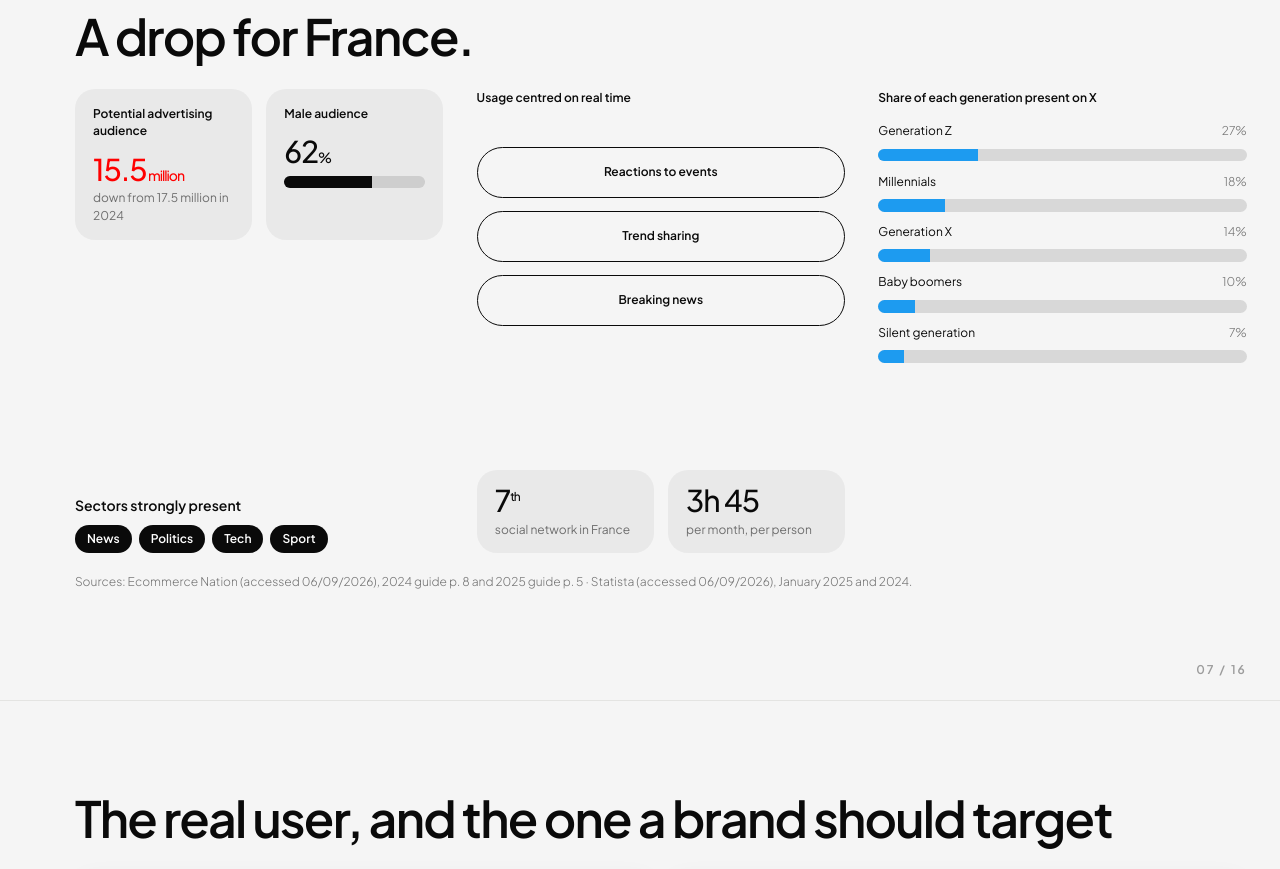
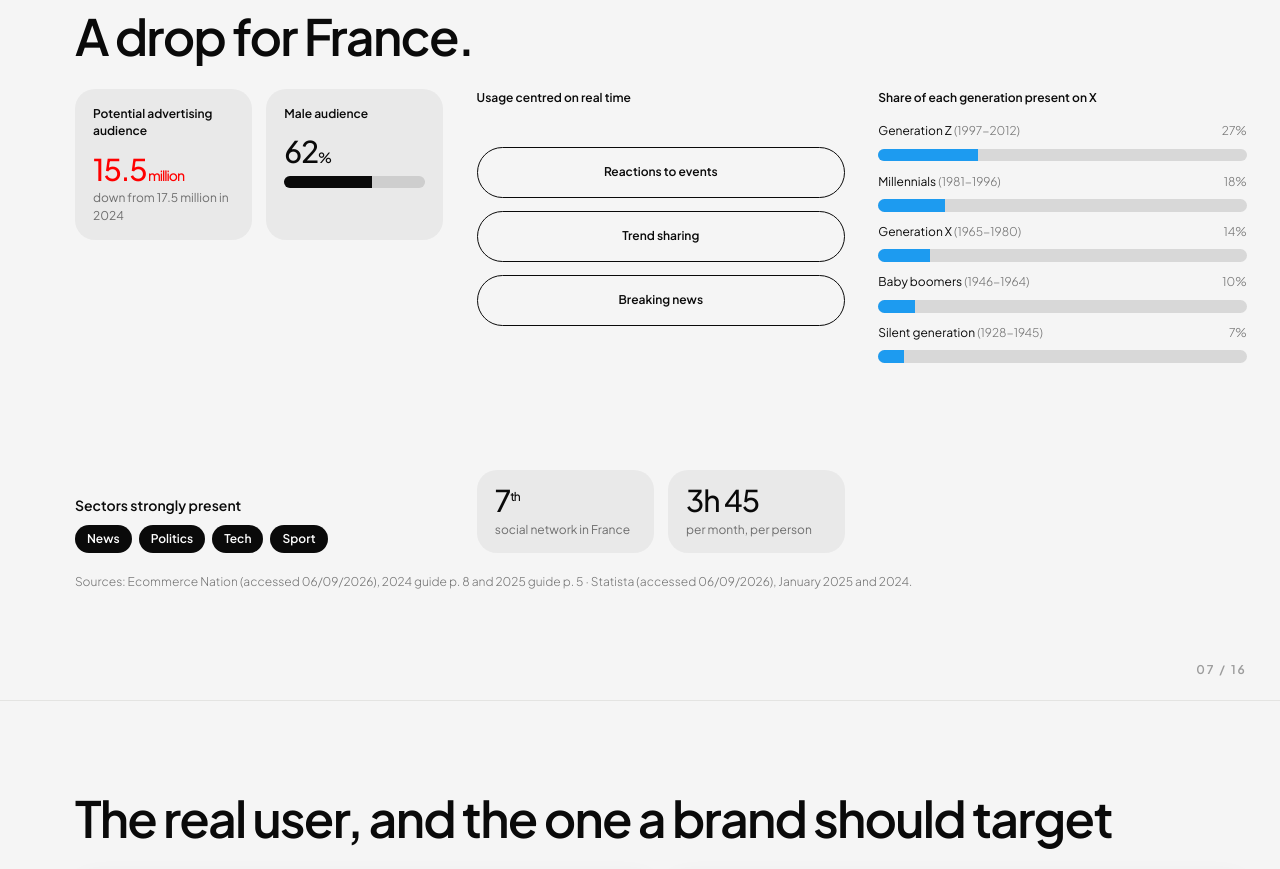
Before and after one commit to sosocht/cartographie-x, a plain HTML site: page en/index.html in a window 1280 px wide. Shown: the part 4900-5769 px from the top of the page. Drawn offline with Linux system fonts and the light colour scheme.

Commit message:
Slide 7 : annees de naissance entre parentheses pour chaque generation
Co-Authored-By: Claude Opus 5 (1M context) <noreply@anthropic.com>

```diff
--- a/en/index.html
+++ b/en/index.html
@@ -664,11 +664,11 @@ body.notesvues section.ici .notes{display:block}
       <div style="justify-content:flex-start">
         <p class="corps" style="margin:0;color:var(--encre);font-weight:600">Share of each generation present on X</p>
         <div class="gen" data-tw="generations" style="margin-top:.8em">
-          <div class="jauge"><span>Generation Z</span><span class="detail">27%</span></div><div class="jauge-barre"><i style="width:27%;background:var(--bleu)"></i></div>
-          <div class="jauge" style="margin-top:.8em"><span>Millennials</span><span class="detail">18%</span></div><div class="jauge-barre"><i style="width:18%;background:var(--bleu)"></i></div>
-          <div class="jauge" style="margin-top:.8em"><span>Generation X</span><span class="detail">14%</span></div><div class="jauge-barre"><i style="width:14%;background:var(--bleu)"></i></div>
-          <div class="jauge" style="margin-top:.8em"><span>Baby boomers</span><span class="detail">10%</span></div><div class="jauge-barre"><i style="width:10%;background:var(--bleu)"></i></div>
-          <div class="jauge" style="margin-top:.8em"><span>Silent generation</span><span class="detail">7%</span></div><div class="jauge-barre"><i style="width:7%;background:var(--bleu)"></i></div>
+          <div class="jauge"><span>Generation Z <span class="detail" style="font-weight:300">(1997-2012)</span></span><span class="detail">27%</span></div><div class="jauge-barre"><i style="width:27%;background:var(--bleu)"></i></div>
+          <div class="jauge" style="margin-top:.8em"><span>Millennials <span class="detail" style="font-weight:300">(1981-1996)</span></span><span class="detail">18%</span></div><div class="jauge-barre"><i style="width:18%;background:var(--bleu)"></i></div>
+          <div class="jauge" style="margin-top:.8em"><span>Generation X <span class="detail" style="font-weight:300">(1965-1980)</span></span><span class="detail">14%</span></div><div class="jauge-barre"><i style="width:14%;background:var(--bleu)"></i></div>
+          <div class="jauge" style="margin-top:.8em"><span>Baby boomers <span class="detail" style="font-weight:300">(1946-1964)</span></span><span class="detail">10%</span></div><div class="jauge-barre"><i style="width:10%;background:var(--bleu)"></i></div>
+          <div class="jauge" style="margin-top:.8em"><span>Silent generation <span class="detail" style="font-weight:300">(1928-1945)</span></span><span class="detail">7%</span></div><div class="jauge-barre"><i style="width:7%;background:var(--bleu)"></i></div>
         </div>
       </div>
 
```
Also changed, not shown: index.html (+5 -5 lines).
